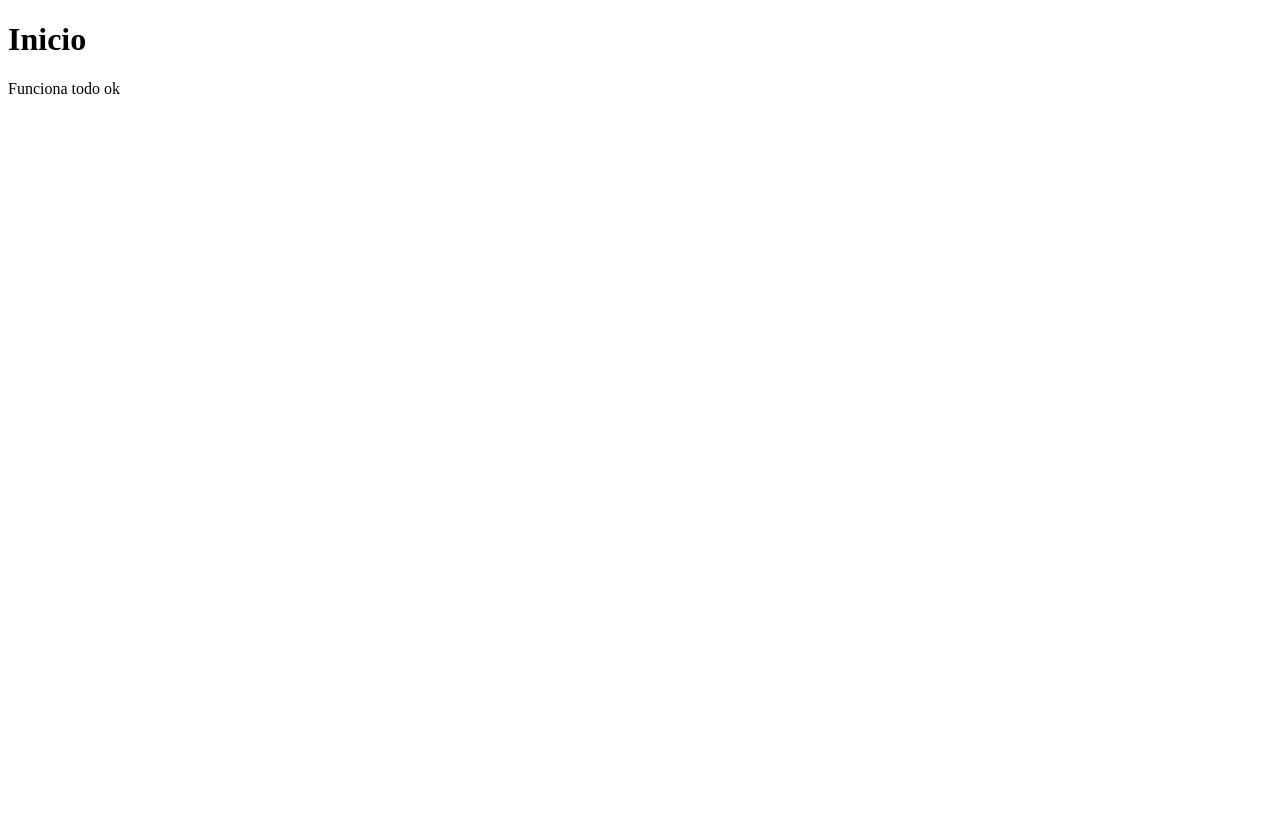
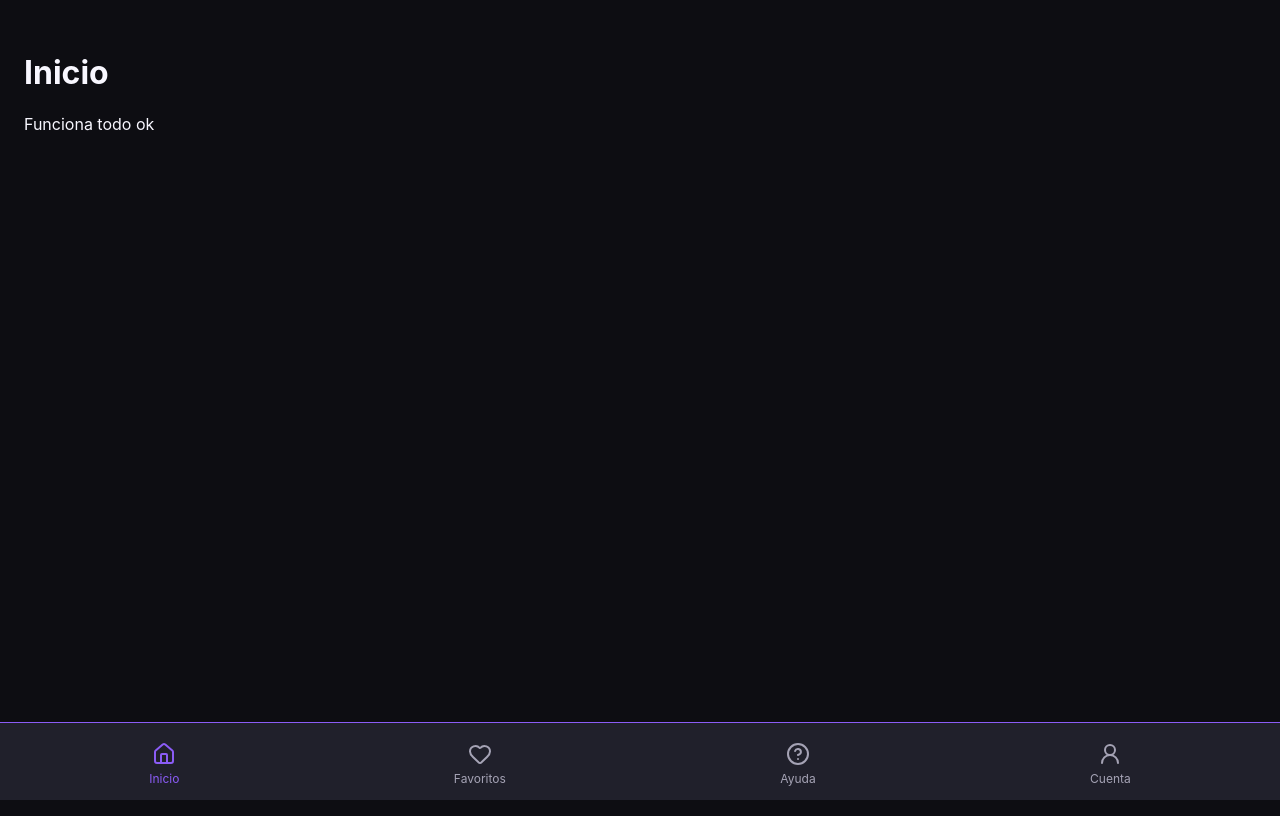
Before and after one commit to nefta142/ThePower, a React (Vite) app: page / in a window 1280 px wide. Built offline with nearby package versions, Linux system fonts and the light colour scheme.

Commit message:
Creación de la barrra de navegación

```diff
--- a/src/App.jsx
+++ b/src/App.jsx
@@ -1,20 +1,28 @@
-import { Route,Routes } from 'react-router-dom';
+import { Route, Routes } from 'react-router-dom';
 import Home from './pages/Home';
 import Login from './pages/Login';
 import Register from "./pages/Register"
 import Favorites from "./pages/Favorites"
 import Help from "./pages/Help"
 import NotFound from "./pages/NotFound"
+import BottomNav from './components/BottomNav';
 function App() {
   return (
-    <Routes>
-      <Route path="/" element={<Home/>}/>
-      <Route path='/login' element={<Login/>}/>
-      <Route path='/registro' element={<Register/>}/>
-      <Route path='/favoritos' element={<Favorites/>}/>
-      <Route path='/ayuda' element={<Help/>}/>
-      <Route path='*' element={<NotFound/>}/>
-    </Routes>
+    <>
+      <div className="app-content">
+        <Routes >
+          <Route path="/" element={<Home />} />
+          <Route path='/login' element={<Login />} />
+          <Route path='/registro' element={<Register />} />
+          <Route path='/favoritos' element={<Favorites />} />
+          <Route path='/ayuda' element={<Help />} />
+          <Route path='*' element={<NotFound />} />
+        </Routes>
+      </div>
+
+      <BottomNav />
+    </>
+
   );
 }
 
--- /dev/null
+++ b/src/components/BottomNav.css
@@ -0,0 +1,52 @@
+.bottom-nav {
+    position: fixed;
+    bottom: 0;
+    left: 0;
+
+    width: 100%;
+    min-width: 4.5rem;
+
+    display: flex;
+    align-items: center;
+    justify-content: space-around;
+
+    background-color: var(--color-surface);
+    border-top: 0.05rem solid var(--color-primary);
+
+    padding: 0.75rem;
+    padding-bottom: max(0.5rem, env(safe-area-inset-bottom));
+
+    z-index: 100;
+}
+
+.nav-item {
+    display: flex;
+    flex-direction: column;
+    align-items: center;
+    justify-content: center;
+
+    gap: 0.3rem;
+    padding: 0.4rem;
+
+    color: var(--color-text-secondary);
+    text-decoration: none;
+
+    font-size: 0.75rem;
+    transition: color 0.2s ease;
+}
+
+.nav-item svg {
+    width: 1.5rem;
+    height: 1.5rem;
+}
+
+.nav-item:hover,
+.nav-item.active {
+    color: var(--color-primary);
+}
+
+.nav-item:focus-visible {
+    outline: 0.125rem solid var(--color-accent);
+    outline-offset: 0.125rem;
+    border-radius: 0.5rem;
+}
--- /dev/null
+++ b/src/components/BottomNav.jsx
@@ -0,0 +1,34 @@
+import { NavLink } from "react-router-dom";
+import { House, Heart, CircleHelp, UserRound } from "lucide-react"
+
+import "./BottomNav.css"
+
+function BottomNav() {
+    return (
+        <nav className="bottom-nav" aria-label="Navegación principal">
+            <NavLink to="/" end className="nav-item">
+                <House aria-hidden="true" />
+                <span>Inicio</span>
+            </NavLink>
+
+            <NavLink to="/favoritos" end className="nav-item">
+                <Heart aria-hidden="true" />
+                <span>Favoritos</span>
+            </NavLink>
+
+            <NavLink to="/ayuda" end className="nav-item">
+                <CircleHelp aria-hidden="true" />
+                <span>Ayuda</span>
+            </NavLink>
+
+            <NavLink to="/login" end className="nav-item">
+                <UserRound aria-hidden="true" />
+                <span>Cuenta</span>
+            </NavLink>
+
+
+        </nav>
+    );
+}
+
+export default BottomNav;
--- a/src/main.jsx
+++ b/src/main.jsx
@@ -1,7 +1,7 @@
 import { StrictMode } from 'react'
 import { createRoot } from 'react-dom/client'
 import { BrowserRouter } from 'react-router-dom'
-import './index.css'
+import "./styles/global.css"
 import App from './App.jsx'
 
 createRoot(document.getElementById('root')).render(
--- a/src/styles/global.css
+++ b/src/styles/global.css
@@ -24,15 +24,21 @@ body #root {
     min-height: 100%;
 }
 
-body{
+body {
     min-width: 20rem;
     background-color: var(--color-background);
 }
 
-button, input{
+button,
+input {
     font: inherit;
 }
 
-button{
+button {
     cursor: pointer;
 }
+
+.app-content {
+    min-height: 100dvh;
+    padding: 1.5rem 1rem 6rem;
+}
```
Also changed, not shown: 1 other file (tests, documents, lock files or other folders).
